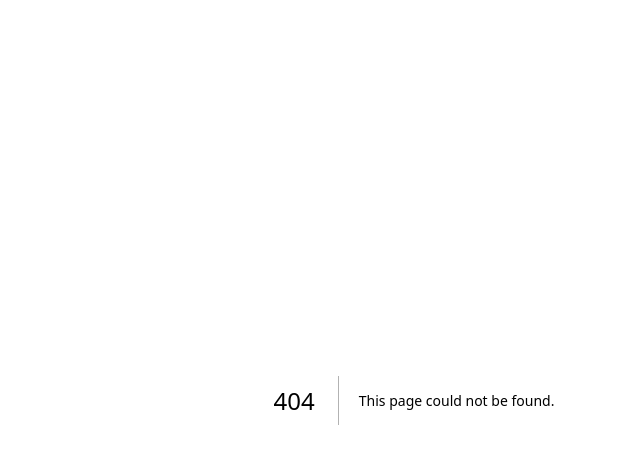
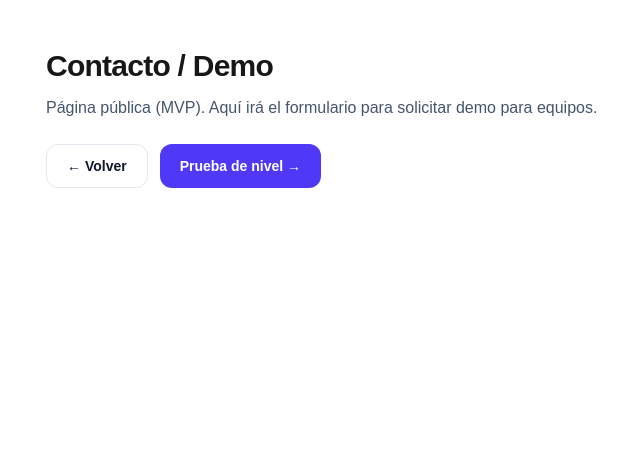
Before and after one commit to lidia23432/focus-english, a Next.js app: page /contacto in a window 1280 px wide. Before the commit this address had no page. Shown: the top 464 px of the page, without its empty margins (226-866 px from the left). Built offline with nearby package versions, Linux system fonts and the light colour scheme.

Commit message:
Add public placeholders: /contacto and /acceder (noindex acceder)

```diff
--- /dev/null
+++ b/src/app/acceder/page.tsx
@@ -0,0 +1,28 @@
+import Link from "next/link";
+
+export const metadata = {
+  title: "Acceder",
+  description:
+    "Acceso a Focus English. Zona premium para cursos y contenido.",
+  robots: { index: false, follow: false },
+};
+
+export default function AccederPage() {
+  return (
+    <main className="mx-auto max-w-3xl px-4 py-12">
+      <h1 className="text-3xl font-black tracking-tight">Acceder</h1>
+      <p className="mt-3 text-slate-600">
+        Página (MVP). Aquí irá el login.
+      </p>
+
+      <div className="mt-6">
+        <Link
+          href="/"
+          className="inline-flex h-11 items-center justify-center rounded-xl border border-slate-200 bg-white px-5 text-sm font-black text-slate-900 hover:bg-slate-50"
+        >
+          ← Volver
+        </Link>
+      </div>
+    </main>
+  );
+}
--- /dev/null
+++ b/src/app/contacto/page.tsx
@@ -0,0 +1,33 @@
+import Link from "next/link";
+
+export const metadata = {
+  title: "Contacto / Demo para equipos",
+  description:
+    "Solicita una demo o contacta con Focus English. Inglés profesional para equipos con progreso medible.",
+};
+
+export default function ContactoPage() {
+  return (
+    <main className="mx-auto max-w-3xl px-4 py-12">
+      <h1 className="text-3xl font-black tracking-tight">Contacto / Demo</h1>
+      <p className="mt-3 text-slate-600">
+        Página pública (MVP). Aquí irá el formulario para solicitar demo para equipos.
+      </p>
+
+      <div className="mt-6 flex flex-wrap gap-3">
+        <Link
+          href="/"
+          className="inline-flex h-11 items-center justify-center rounded-xl border border-slate-200 bg-white px-5 text-sm font-black text-slate-900 hover:bg-slate-50"
+        >
+          ← Volver
+        </Link>
+        <Link
+          href="/diagnostico"
+          className="inline-flex h-11 items-center justify-center rounded-xl bg-indigo-600 px-5 text-sm font-black text-white hover:brightness-95"
+        >
+          Prueba de nivel →
+        </Link>
+      </div>
+    </main>
+  );
+}
```
